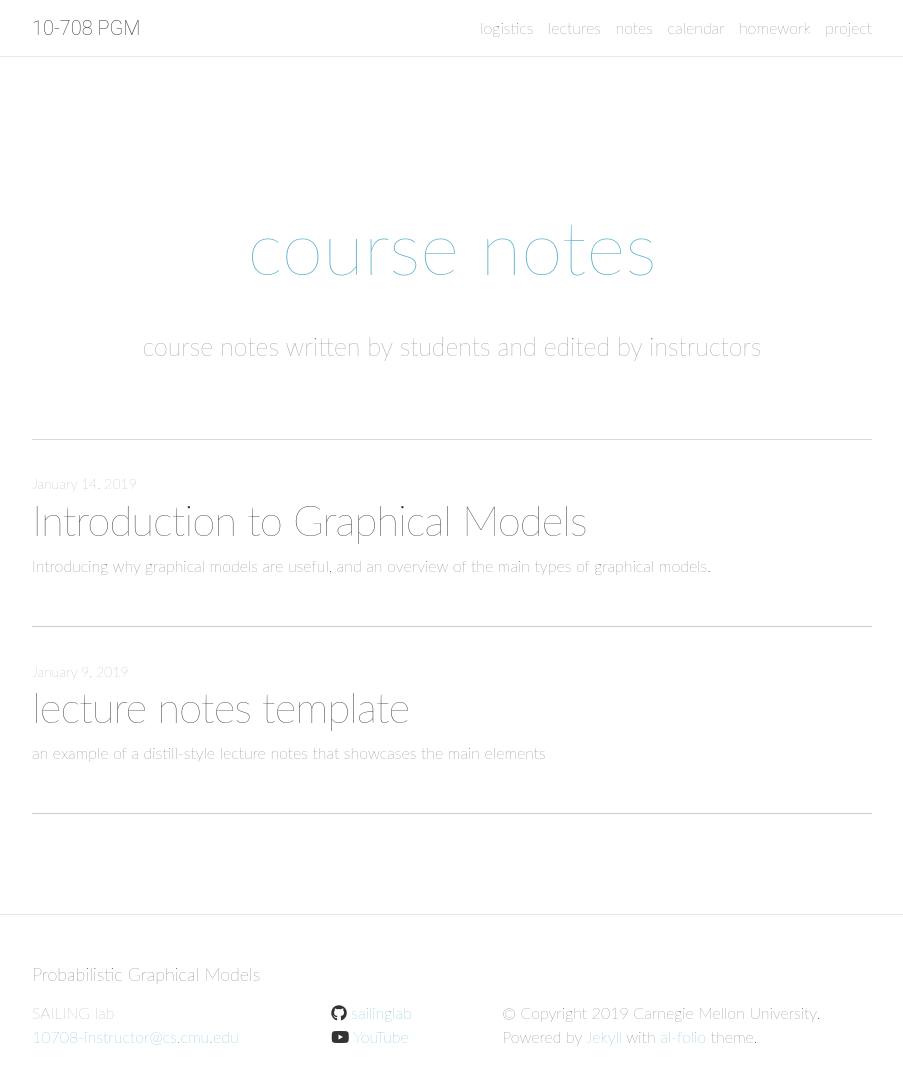
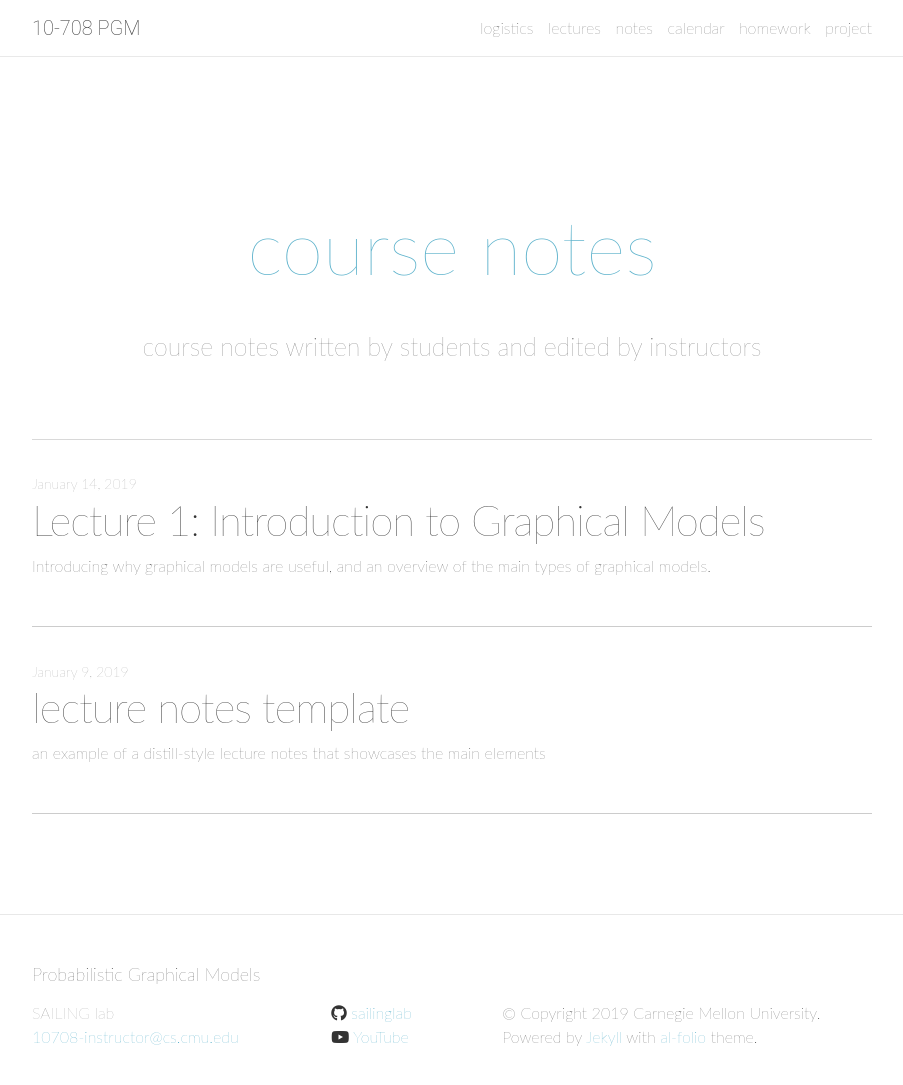
Before and after one commit to sailinglab/pgm-spring-2019, a Jekyll site: the page built from notes/index.html, in a window 1280 px wide and 1110 px high. Shown: the top 1085 px of the window, without its empty margins (188-1091 px from the left). Built offline with Jekyll 4.4.1, drawn with Linux system fonts in a browser that asks for light colours; nearby versions of some CDN libraries; the list of posts is cut into pages by our own code; comment, search, counter and statistics services are not loaded; some of the changed lines change nothing that is shown.

Commit message:
Apply suggestions from code review
Co-Authored-By: danlm <danmartin2u@gmail.com>

```diff
--- a/_posts/2019-01-14-lecture-01.md
+++ b/_posts/2019-01-14-lecture-01.md
@@ -1,6 +1,6 @@
 ---
 layout: distill
-title: Introduction to Graphical Models
+title: "Lecture 1: Introduction to Graphical Models"
 description: Introducing why graphical models are useful, and an overview of the main types of graphical models.
 date: 2019-01-14
 
@@ -83,13 +83,13 @@
   </figcaption>
 </figure>
 
-Receptors: Receive signal from cell surface
+**Receptors:** Receive signal from cell surface
 
-Kinase: Reads and decodes the signal
+**Kinase:** Reads and decodes the signal
 
-TF: Takes in the signal and triggers production of dna with dna template
+**TF:** Takes in the signal and triggers production of dna with dna template
 
-Gene: DNA templates
+**Gene:** DNA templates
 
 
 We can incorporate such domain knowledge to impose structure on the RVs $$ X_{1},...,X_{8} $$.
@@ -103,7 +103,7 @@
 
 ***
 
-## 3 Main Benefits of Graphical Models
+## Three Main Benefits of Graphical Models
 <ol>
   <li>Cost savings in representing the joint distribution.
     By modeling the dependencies among the RVs with a graph and conditionals, the number of parameters needed to describe the joint distribution is much fewer than when using a full joint distribution table.
```
